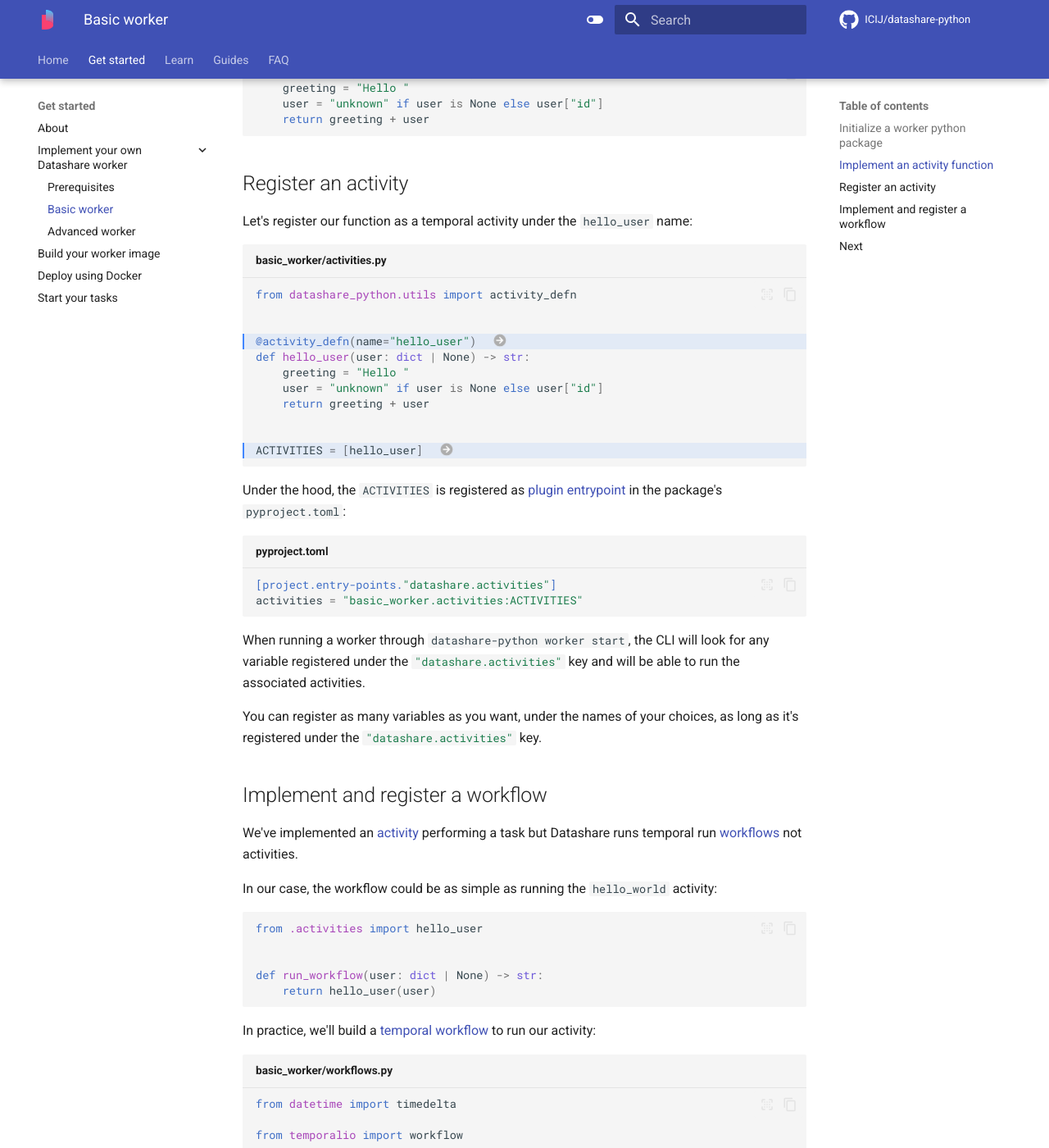
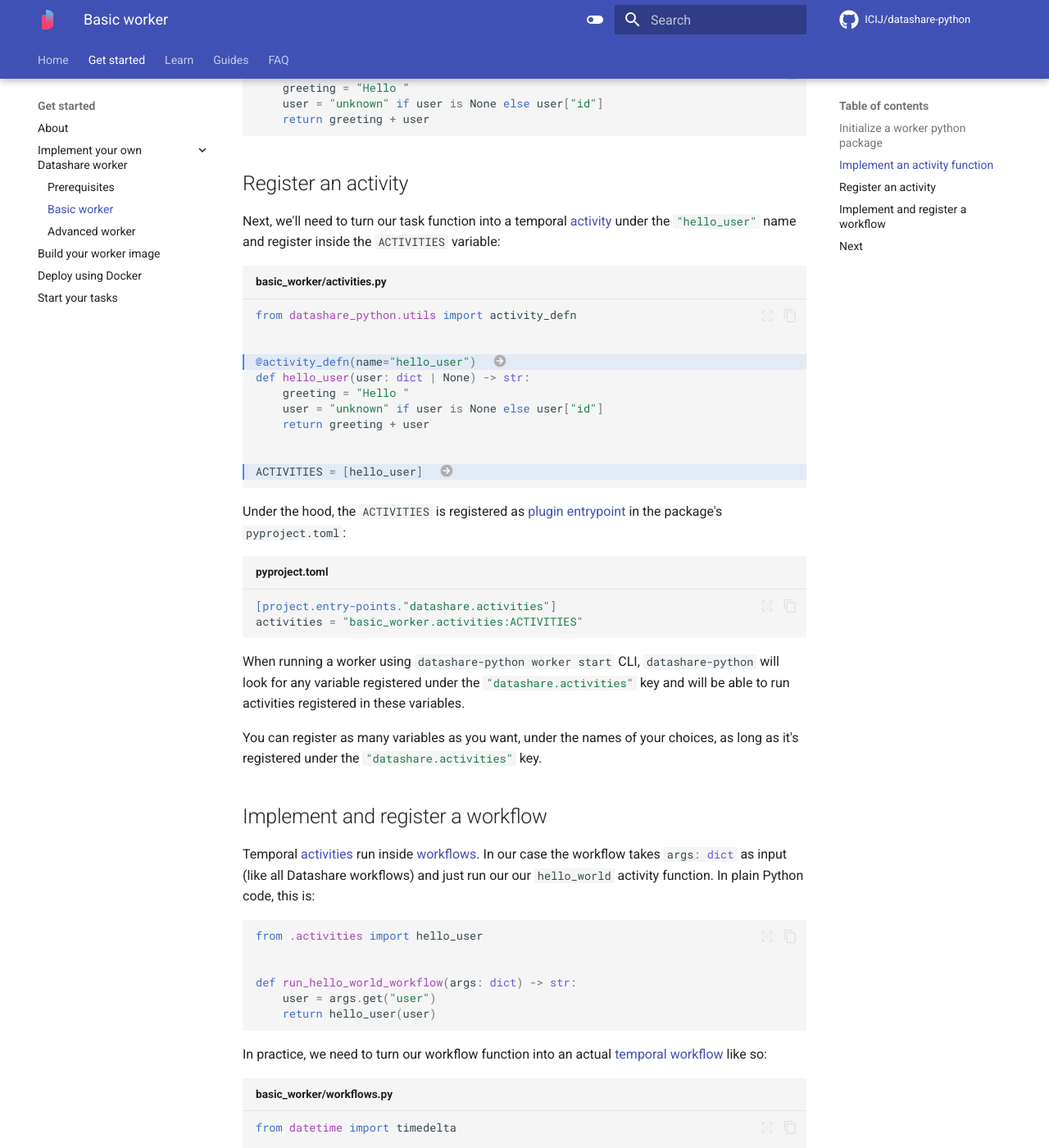
Before and after one commit to ICIJ/datashare-python, an MkDocs documentation site: the page built from docs/get-started/implement/worker-basic.md, in a window 1280 px wide and 1400 px high, scrolled down 546 px. Shown: the whole window at 82% size. Built offline with MkDocs 1.6.1 and Material for MkDocs 9.7.7, drawn with Linux system fonts in a browser that asks for light colours; comment, search, counter and statistics services are not loaded; some of the changed text lies outside the part shown.

Commit message:
chore(doc): improve get started documentation

````diff
--- a/docs/get-started/implement/worker-basic.md
+++ b/docs/get-started/implement/worker-basic.md
@@ -2,6 +2,7 @@
 
 ## Initialize a worker python package
 
+<!-- termynal -->
 ```console
 $ uvx datashare-python project init basic-worker
 Initializing basic-worker worker project in .
@@ -11,8 +12,8 @@ $ cd basic-worker
 
 ## Implement an activity function
 
-As seen in the [task tutorial](../../learn/tasks.md#task-arguments), one of the task/activity workflow we can implement
-takes the `:::python user: dict | None` argument automatically added by Datashare to all workflows and greet that user:
+Let's implement a simple activity function taking a `:::python user: dict | None` argument as input and greeting
+this user. The function performing this task is:
 
 ```python title="basic_worker/activities.py"
 --8<--
@@ -22,7 +23,8 @@ basic_activities.py:hello_user_fn
 
 ## Register an activity
 
-Let's register our function as a temporal activity under the `hello_user` name:
+Next, we'll need to turn our task function into a temporal [activity](https://docs.temporal.io/activities) under the `:::python "hello_user"` name and register
+inside the `:::python ACTIVITIES` variable:
 
 ```python title="basic_worker/activities.py" hl_lines="4 11"
 --8<--
@@ -41,28 +43,25 @@ in the package's `pyproject.toml`:
 pyproject.toml:entry_points_acts
 --8<--
 ```
-When running a worker through `datashare-python worker start`, the CLI will look for any variable registered under
-the `:::toml "datashare.activities"` key and will be able to run the associated activities.
+When running a worker using `datashare-python worker start` CLI, `datashare-python` will look for any variable registered under
+the `:::toml "datashare.activities"` key and will be able to run activities registered in these variables.
 
 You can register as many variables as you want, under the names of your choices, as long as it's registered under
 the `:::toml "datashare.activities"` key.
 
 ## Implement and register a workflow
 
-We've implemented an [activity](https://docs.temporal.io/activities) performing a task but Datashare
-runs temporal run [workflows](https://docs.temporal.io/workflows) not activities.
-
-In our case, the workflow could be as simple as running the `hello_world` activity:
+Temporal [activities](https://docs.temporal.io/activities) run inside [workflows](https://docs.temporal.io/workflows). In our case the workflow takes `:::python args: dict` as input
+(like all Datashare workflows) and just run our our `hello_world` activity function. In plain Python code, this is:
 ```python
 --8<--
 basic_run_workflow.py
 --8<--
 ```
 
-In practice, we'll build a
-[temporal workflow](https://docs.temporal.io/develop/python/core-application#develop-workflows) to run our activity:
+In practice, we need to turn our workflow function into an actual [temporal workflow](https://docs.temporal.io/develop/python/core-application#develop-workflows) like so:
 
-```python title="basic_worker/workflows.py" hl_lines="8 10 13 19"
+```python title="basic_worker/workflows.py" hl_lines="8 10 12 14 20"
 --8<--
 basic_workflows.py:workflows
 --8<--
@@ -70,8 +69,9 @@ basic_workflows.py:workflows
 
 1. decorate the workflow class with `@workflow.defn` using `"hello-user"` as name
 2. decorate `run`function with `@workflow.run`
-3. execute our `hello_user` activity
-4. expose the workflow class to `datashare-python`'s CLI, by listing it in the `:::python WORKFLOWS` variable
+3. get the `:::python user` from workflow's args
+4. execute our `hello_user` activity with the user
+5. expose the workflow class to `datashare-python`'s CLI, by listing it in the `:::python WORKFLOWS` variable
 
 Just like for activities, our workflow is exposed to `datashare-python`'s CLI under the `:::python WORKFLOWS` variable,
 bound in the `pyproject.toml`:
@@ -81,6 +81,8 @@ pyproject.toml:entry_points_wfs
 --8<--
 ```
 
+We've built a very simple workflows, but in practice, real workflows can be arbitrarily complex.
+
 ## Next
 
 Now that you have created a basic app, you can either:
--- a/docs/src/basic_run_workflow.py
+++ b/docs/src/basic_run_workflow.py
@@ -1,5 +1,6 @@
 from .activities import hello_user
 
 
-def run_workflow(user: dict | None) -> str:
+def run_hello_world_workflow(args: dict) -> str:
+    user = args.get("user")
     return hello_user(user)
--- a/docs/src/basic_workflows.py
+++ b/docs/src/basic_workflows.py
@@ -9,13 +9,14 @@ from .activities import hello_user
 @workflow.defn(name="hello-user")  # (1)!
 class HelloUserWorkflow:
     @workflow.run  # (2)!
-    async def run(self, user: dict | None) -> str:
+    async def run_hello_world_workflow(self, args: dict) -> str:
+        user = args.get("user")  # (3)!
         return await workflow.execute_activity(
-            hello_user,  # (3)!
+            hello_user,  # (4)!
             user,
             start_to_close_timeout=timedelta(seconds=10),
         )
 
 
-WORKFLOWS = [HelloUserWorkflow]  # (4)!
+WORKFLOWS = [HelloUserWorkflow]  # (5)!
 # --8<-- [end:workflows]
````
